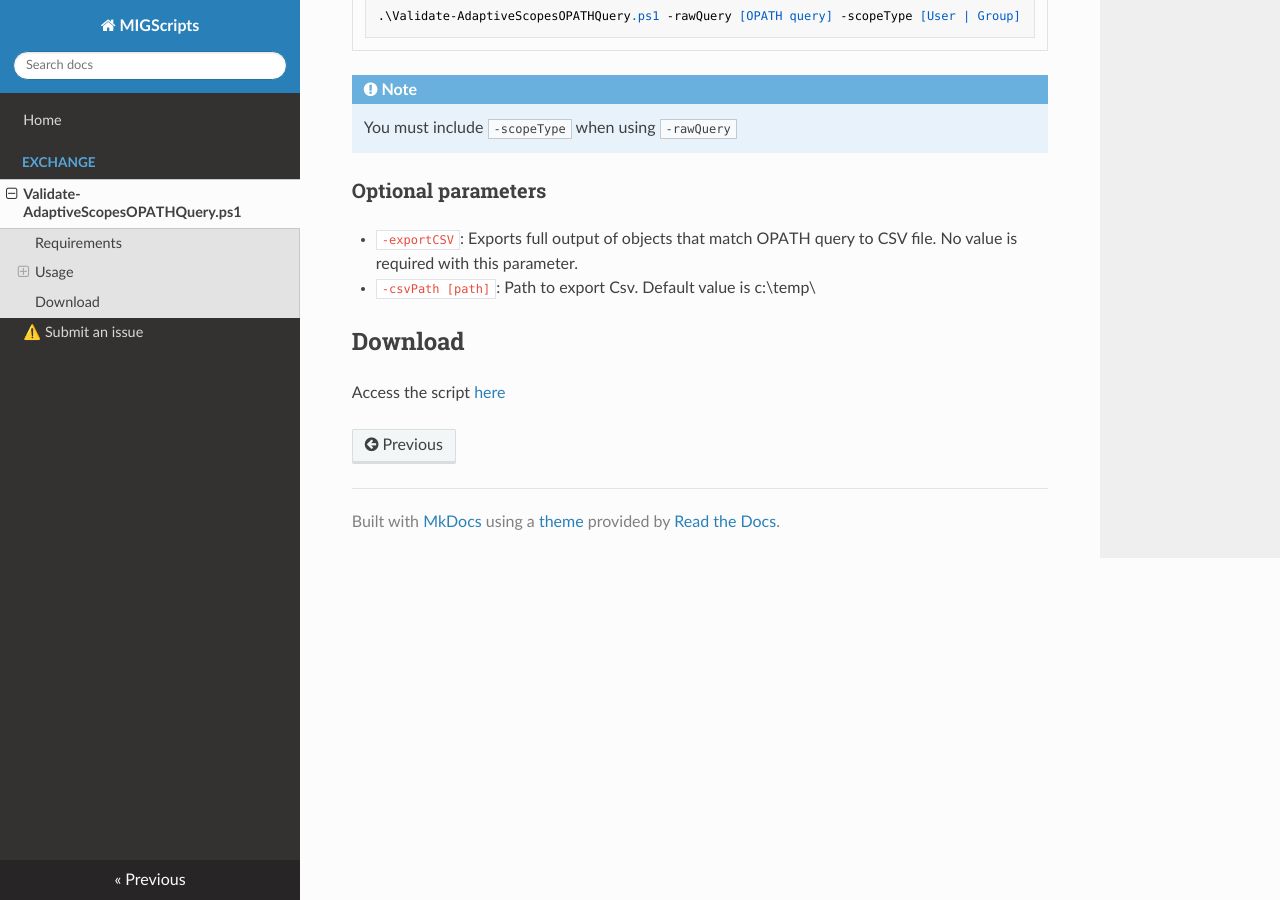
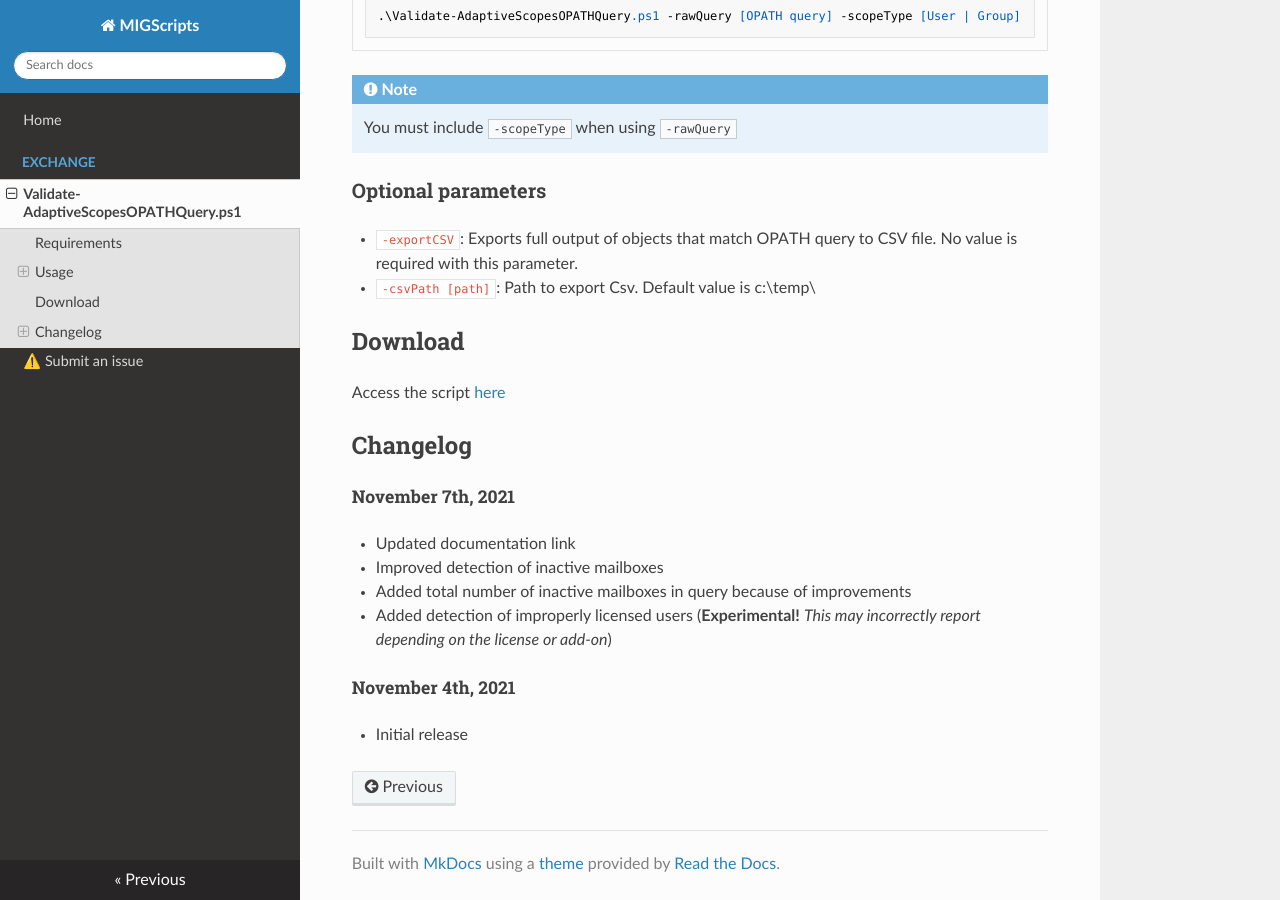
Before and after one commit to brenle/MIGScripts, an MkDocs documentation site: the page built from docs/exo/validate-adaptivescopesopathquery.md, in a window 1280 px wide and 900 px high, scrolled down 1093 px. Built offline with MkDocs 1.6.1, drawn with Linux system fonts in a browser that asks for light colours; nearby versions of some CDN libraries; some of the changed text lies outside the part shown.

Commit message:
see changelog

```diff
--- a/docs/exo/validate-adaptivescopesopathquery.md
+++ b/docs/exo/validate-adaptivescopesopathquery.md
@@ -50,3 +50,14 @@
 ## Download
 
 Access the script [here](https://github.com/brenle/MIGScripts/blob/6c5e7c01c9815d189eda8b81e3ee5a0933477c8d/Exchange/Validate-AdaptiveScopesOPATHQuery.ps1)
+
+## Changelog
+
+##### November 7th, 2021
+- Updated documentation link
+- Improved detection of inactive mailboxes
+- Added total number of inactive mailboxes in query because of improvements
+- Added detection of improperly licensed users (**Experimental!** *This may incorrectly report depending on the license or add-on*)
+
+##### November 4th, 2021
+- Initial release
```
Also changed, not shown: other parts of docs/exo/validate-adaptivescopesopathquery.md (+1 -1 lines), 1 other file.
